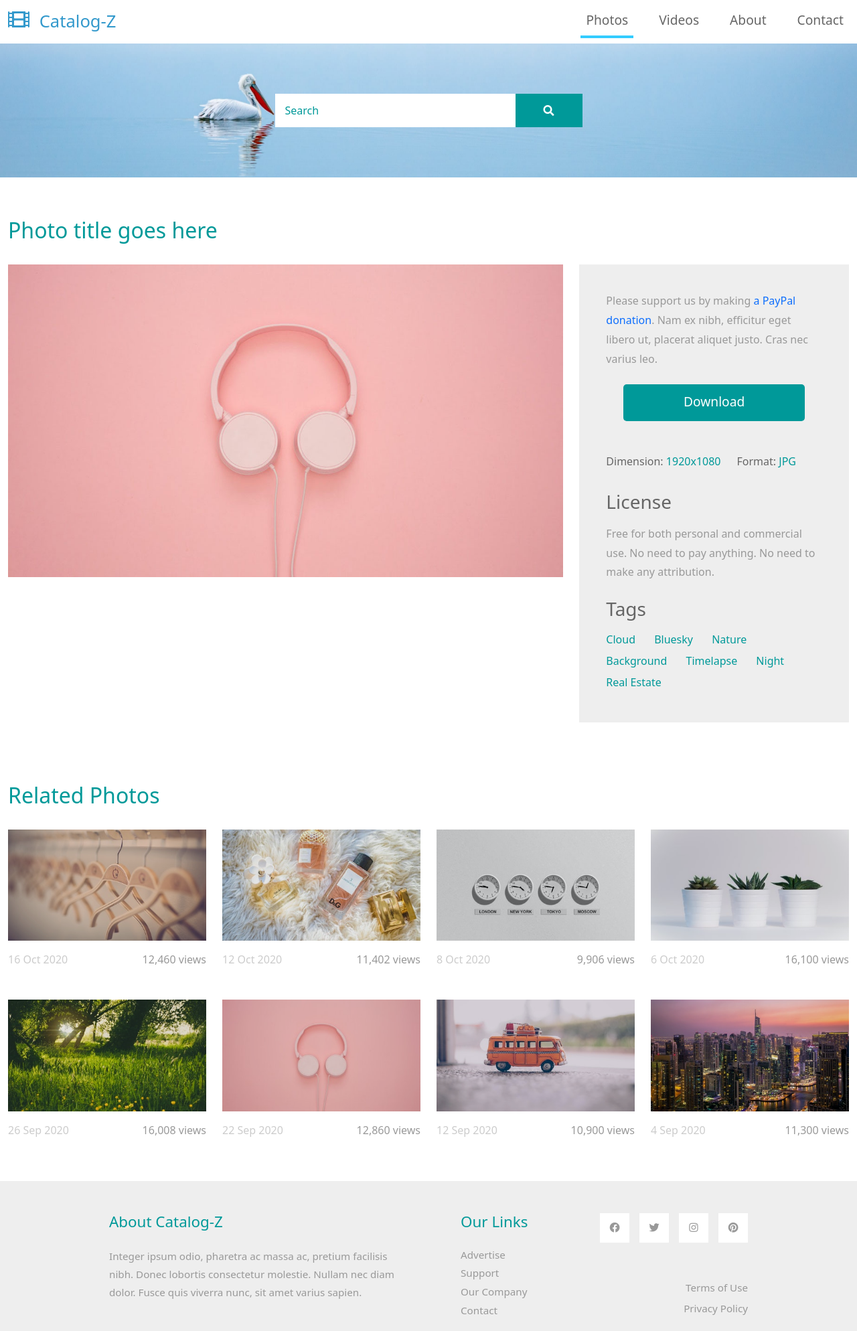
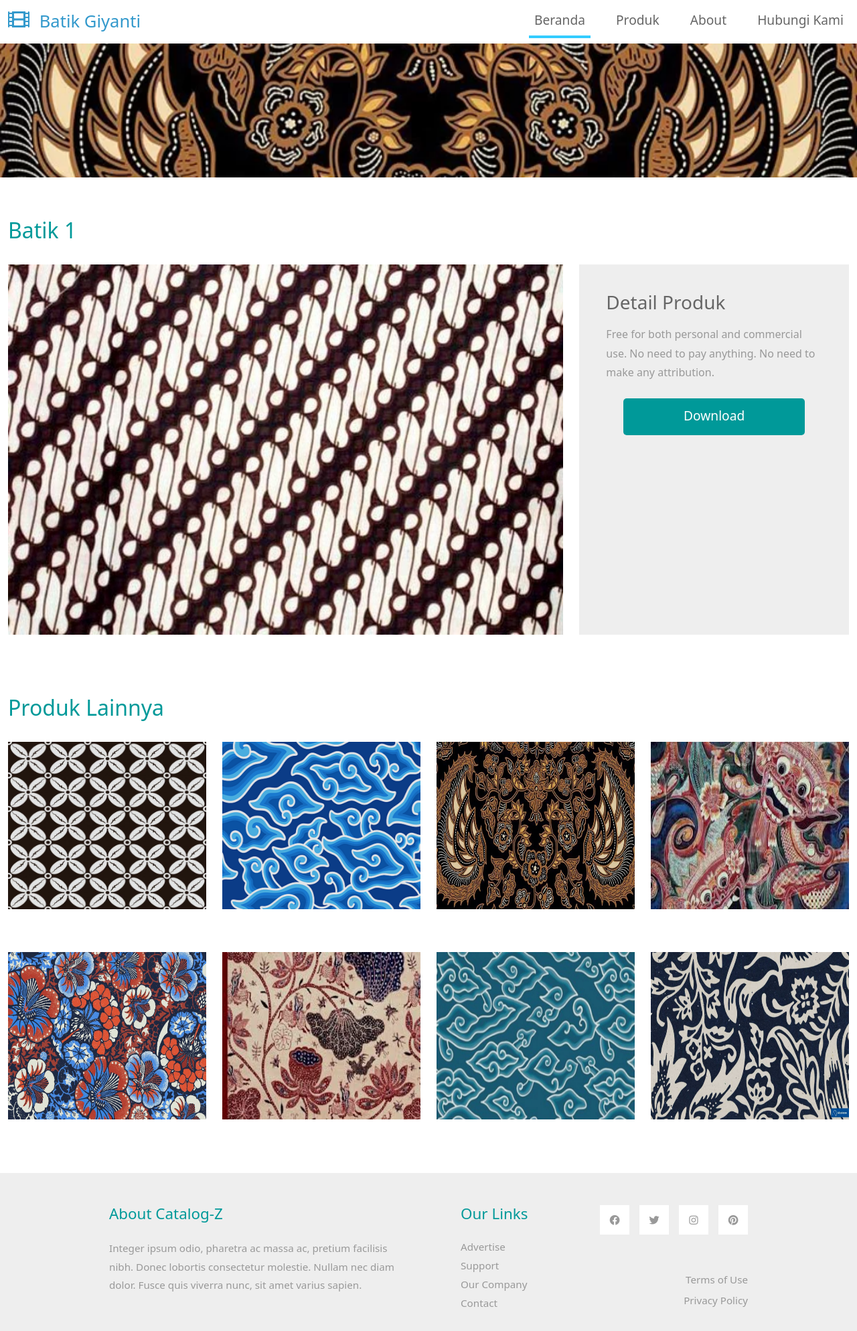
Before and after one commit to deasalsabilla/umkm_batik, a plain HTML site: page detail-produk.html in a window 1280 px wide. Shown: the top 1988 px of the page at 67% size. Drawn offline with Linux system fonts and the light colour scheme.

Commit message:
membuat contoh tampilan produk dan detail produk tapi blm selesai

```diff
--- a/photo-detail.html
+++ b/detail-produk.html
@@ -3,17 +3,11 @@
 <head>
     <meta charset="UTF-8">
     <meta name="viewport" content="width=device-width, initial-scale=1.0">
-    <title>Catalog-Z Photo Detail Page</title>
+    <title>Detail Produk | Batik Giyanti</title>
     <link rel="stylesheet" href="css/bootstrap.min.css">
     <link rel="stylesheet" href="fontawesome/css/all.min.css">
     <link rel="stylesheet" href="css/templatemo-style.css">
-<!--
 
-TemplateMo 556 Catalog-Z
-
-https://templatemo.com/tm-556-catalog-z
-
--->
 </head>
 <body>
     <!-- Page Loader -->
@@ -28,7 +22,7 @@ https://templatemo.com/tm-556-catalog-z
         <div class="container-fluid">
             <a class="navbar-brand" href="index.html">
                 <i class="fas fa-film mr-2"></i>
-                Catalog-Z
+                Batik Giyanti
             </a>
             <button class="navbar-toggler" type="button" data-toggle="collapse" data-target="#navbarSupportedContent" aria-controls="navbarSupportedContent" aria-expanded="false" aria-label="Toggle navigation">
                 <i class="fas fa-bars"></i>
@@ -36,181 +30,123 @@ https://templatemo.com/tm-556-catalog-z
             <div class="collapse navbar-collapse" id="navbarSupportedContent">
             <ul class="navbar-nav ml-auto mb-2 mb-lg-0">
                 <li class="nav-item">
-                    <a class="nav-link nav-link-1 active" aria-current="page" href="index.html">Photos</a>
+                    <a class="nav-link nav-link-1 active" aria-current="page" href="index.html">Beranda</a>
                 </li>
                 <li class="nav-item">
-                    <a class="nav-link nav-link-2" href="videos.html">Videos</a>
+                    <a class="nav-link nav-link-2" href="produk.html">Produk</a>
                 </li>
                 <li class="nav-item">
                     <a class="nav-link nav-link-3" href="about.html">About</a>
                 </li>
                 <li class="nav-item">
-                    <a class="nav-link nav-link-4" href="contact.html">Contact</a>
+                    <a class="nav-link nav-link-4" href="contact.html">Hubungi Kami</a>
                 </li>
             </ul>
             </div>
         </div>
     </nav>
 
-    <div class="tm-hero d-flex justify-content-center align-items-center" data-parallax="scroll" data-image-src="img/hero.jpg">
-        <form class="d-flex tm-search-form">
-            <input class="form-control tm-search-input" type="search" placeholder="Search" aria-label="Search">
-            <button class="btn btn-outline-success tm-search-btn" type="submit">
-                <i class="fas fa-search"></i>
-            </button>
-        </form>
+    <div class="tm-hero d-flex justify-content-center align-items-center" data-parallax="scroll" data-image-src="img/gambar/batik-4.webp">
+
     </div>
 
     <div class="container-fluid tm-container-content tm-mt-60">
         <div class="row mb-4">
-            <h2 class="col-12 tm-text-primary">Photo title goes here</h2>
+            <h2 class="col-12 tm-text-primary">Batik 1</h2>
         </div>
         <div class="row tm-mb-90">
             <div class="col-xl-8 col-lg-7 col-md-6 col-sm-12">
-                <img src="img/img-01-big.jpg" alt="Image" class="img-fluid">
+                <img src="img/gambar/batik-1.jpg" alt="Image" class="img-fluid">
             </div>
             <div class="col-xl-4 col-lg-5 col-md-6 col-sm-12">
                 <div class="tm-bg-gray tm-video-details">
-                    <p class="mb-4">
-                        Please support us by making <a href="https://paypal.me/templatemo" target="_parent" rel="sponsored">a PayPal donation</a>. Nam ex nibh, efficitur eget libero ut, placerat aliquet justo. Cras nec varius leo.
-                    </p>
+                    <div class="mb-4">
+                        <h3 class="tm-text-gray-dark mb-3">Detail Produk</h3>
+                        <p>Free for both personal and commercial use. No need to pay anything. No need to make any attribution.</p>
+                    </div>
                     <div class="text-center mb-5">
                         <a href="#" class="btn btn-primary tm-btn-big">Download</a>
-                    </div>
-                    <div class="mb-4 d-flex flex-wrap">
-                        <div class="mr-4 mb-2">
-                            <span class="tm-text-gray-dark">Dimension: </span><span class="tm-text-primary">1920x1080</span>
-                        </div>
-                        <div class="mr-4 mb-2">
-                            <span class="tm-text-gray-dark">Format: </span><span class="tm-text-primary">JPG</span>
-                        </div>
-                    </div>
-                    <div class="mb-4">
-                        <h3 class="tm-text-gray-dark mb-3">License</h3>
-                        <p>Free for both personal and commercial use. No need to pay anything. No need to make any attribution.</p>
-                    </div>
-                    <div>
-                        <h3 class="tm-text-gray-dark mb-3">Tags</h3>
-                        <a href="#" class="tm-text-primary mr-4 mb-2 d-inline-block">Cloud</a>
-                        <a href="#" class="tm-text-primary mr-4 mb-2 d-inline-block">Bluesky</a>
-                        <a href="#" class="tm-text-primary mr-4 mb-2 d-inline-block">Nature</a>
-                        <a href="#" class="tm-text-primary mr-4 mb-2 d-inline-block">Background</a>
-                        <a href="#" class="tm-text-primary mr-4 mb-2 d-inline-block">Timelapse</a>
-                        <a href="#" class="tm-text-primary mr-4 mb-2 d-inline-block">Night</a>
-                        <a href="#" class="tm-text-primary mr-4 mb-2 d-inline-block">Real Estate</a>
                     </div>
                 </div>
             </div>
         </div>
         <div class="row mb-4">
             <h2 class="col-12 tm-text-primary">
-                Related Photos
+                Produk Lainnya
             </h2>
         </div>
         <div class="row mb-3 tm-gallery">
             <div class="col-xl-3 col-lg-4 col-md-6 col-sm-6 col-12 mb-5">
                 <figure class="effect-ming tm-video-item">
-                    <img src="img/img-01.jpg" alt="Image" class="img-fluid">
+                    <img src="img/gambar/batik-2.jpg" alt="Image" class="img-fluid" style="width: 100%; height: 250px;">
                     <figcaption class="d-flex align-items-center justify-content-center">
-                        <h2>Hangers</h2>
+                        <h2>Batik 2</h2>
                         <a href="#">View more</a>
                     </figcaption>
                 </figure>
-                <div class="d-flex justify-content-between tm-text-gray">
-                    <span class="tm-text-gray-light">16 Oct 2020</span>
-                    <span>12,460 views</span>
-                </div>
             </div>
             <div class="col-xl-3 col-lg-4 col-md-6 col-sm-6 col-12 mb-5">
                 <figure class="effect-ming tm-video-item">
-                    <img src="img/img-02.jpg" alt="Image" class="img-fluid">
+                    <img src="img/gambar/batik-3.png" alt="Image" class="img-fluid" style="width: 100%; height: 250px;">
                     <figcaption class="d-flex align-items-center justify-content-center">
-                        <h2>Perfumes</h2>
+                        <h2>Batik 3</h2>
                         <a href="#">View more</a>
                     </figcaption>
                 </figure>
-                <div class="d-flex justify-content-between tm-text-gray">
-                    <span class="tm-text-gray-light">12 Oct 2020</span>
-                    <span>11,402 views</span>
-                </div>
             </div>
             <div class="col-xl-3 col-lg-4 col-md-6 col-sm-6 col-12 mb-5">
                 <figure class="effect-ming tm-video-item">
-                    <img src="img/img-03.jpg" alt="Image" class="img-fluid">
+                    <img src="img/gambar/batik-4.webp" alt="Image" class="img-fluid" style="width: 100%; height: 250px;">
                     <figcaption class="d-flex align-items-center justify-content-center">
-                        <h2>Clocks</h2>
+                        <h2>Batik 4</h2>
                         <a href="#">View more</a>
                     </figcaption>
                 </figure>
-                <div class="d-flex justify-content-between tm-text-gray">
-                    <span class="tm-text-gray-light">8 Oct 2020</span>
-                    <span>9,906 views</span>
-                </div>
             </div>
             <div class="col-xl-3 col-lg-4 col-md-6 col-sm-6 col-12 mb-5">
                 <figure class="effect-ming tm-video-item">
-                    <img src="img/img-04.jpg" alt="Image" class="img-fluid">
+                    <img src="img/gambar/batik-5.jpg" alt="Image" class="img-fluid" style="width: 100%; height: 250px;">
                     <figcaption class="d-flex align-items-center justify-content-center">
-                        <h2>Plants</h2>
+                        <h2>Batik 5</h2>
                         <a href="#">View more</a>
                     </figcaption>
                 </figure>
-                <div class="d-flex justify-content-between tm-text-gray">
-                    <span class="tm-text-gray-light">6 Oct 2020</span>
-                    <span>16,100 views</span>
-                </div>
             </div>
             <div class="col-xl-3 col-lg-4 col-md-6 col-sm-6 col-12 mb-5">
                 <figure class="effect-ming tm-video-item">
-                    <img src="img/img-05.jpg" alt="Image" class="img-fluid">
+                    <img src="img/gambar/batik-6.jpg" alt="Image" class="img-fluid" style="width: 100%; height: 250px;">
                     <figcaption class="d-flex align-items-center justify-content-center">
-                        <h2>Morning</h2>
+                        <h2>Batik 6</h2>
                         <a href="#">View more</a>
                     </figcaption>
                 </figure>
-                <div class="d-flex justify-content-between tm-text-gray">
-                    <span class="tm-text-gray-light">26 Sep 2020</span>
-                    <span>16,008 views</span>
-                </div>
             </div>
             <div class="col-xl-3 col-lg-4 col-md-6 col-sm-6 col-12 mb-5">
                 <figure class="effect-ming tm-video-item">
-                    <img src="img/img-06.jpg" alt="Image" class="img-fluid">
+                    <img src="img/gambar/batik-7.jpg" alt="Image" class="img-fluid" style="width: 100%; height: 250px;">
                     <figcaption class="d-flex align-items-center justify-content-center">
-                        <h2>Pinky</h2>
+                        <h2>Batik 7</h2>
                         <a href="#">View more</a>
                     </figcaption>
                 </figure>
-                <div class="d-flex justify-content-between tm-text-gray">
-                    <span class="tm-text-gray-light">22 Sep 2020</span>
-                    <span>12,860 views</span>
-                </div>
             </div>
             <div class="col-xl-3 col-lg-4 col-md-6 col-sm-6 col-12 mb-5">
                 <figure class="effect-ming tm-video-item">
-                    <img src="img/img-07.jpg" alt="Image" class="img-fluid">
+                    <img src="img/gambar/batik-8.jpg" alt="Image" class="img-fluid" style="width: 100%; height: 250px;">
                     <figcaption class="d-flex align-items-center justify-content-center">
-                        <h2>Bus</h2>
+                        <h2>Batik 8</h2>
                         <a href="#">View more</a>
                     </figcaption>
                 </figure>
-                <div class="d-flex justify-content-between tm-text-gray">
-                    <span class="tm-text-gray-light">12 Sep 2020</span>
-                    <span>10,900 views</span>
-                </div>
             </div>
             <div class="col-xl-3 col-lg-4 col-md-6 col-sm-6 col-12 mb-5">
                 <figure class="effect-ming tm-video-item">
-                    <img src="img/img-08.jpg" alt="Image" class="img-fluid">
+                    <img src="img/gambar/batik-9.jpg" alt="Image" class="img-fluid" style="width: 100%; height: 250px;">
                     <figcaption class="d-flex align-items-center justify-content-center">
-                        <h2>New York</h2>
+                        <h2>Batik 9</h2>
                         <a href="#">View more</a>
                     </figcaption>
                 </figure>
-                <div class="d-flex justify-content-between tm-text-gray">
-                    <span class="tm-text-gray-light">4 Sep 2020</span>
-                    <span>11,300 views</span>
-                </div>
             </div>
         </div> <!-- row -->
     </div> <!-- container-fluid, tm-container-content -->
```
Also changed, not shown: index.html (+12 -12 lines), produk.html (renamed from videos.html, +8 -14 lines), img/gambar/batik-9.jpg (added).
